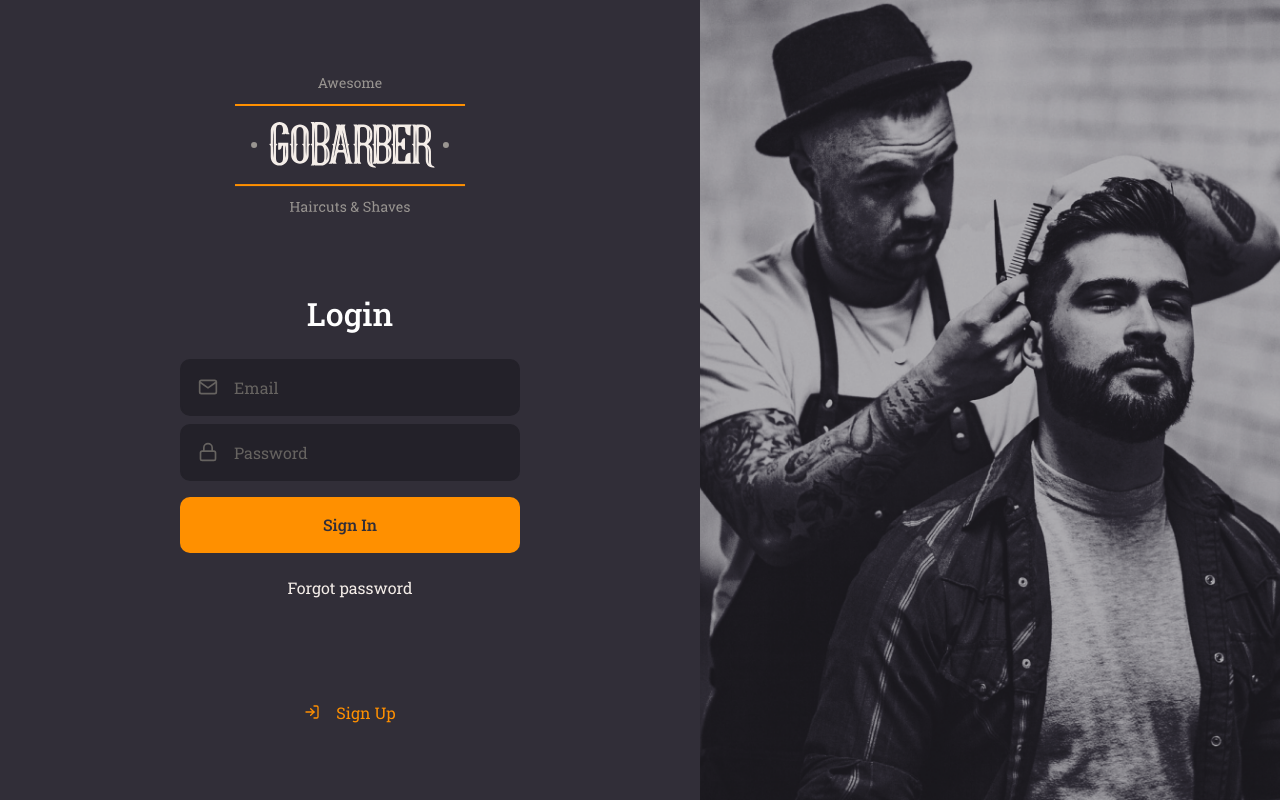
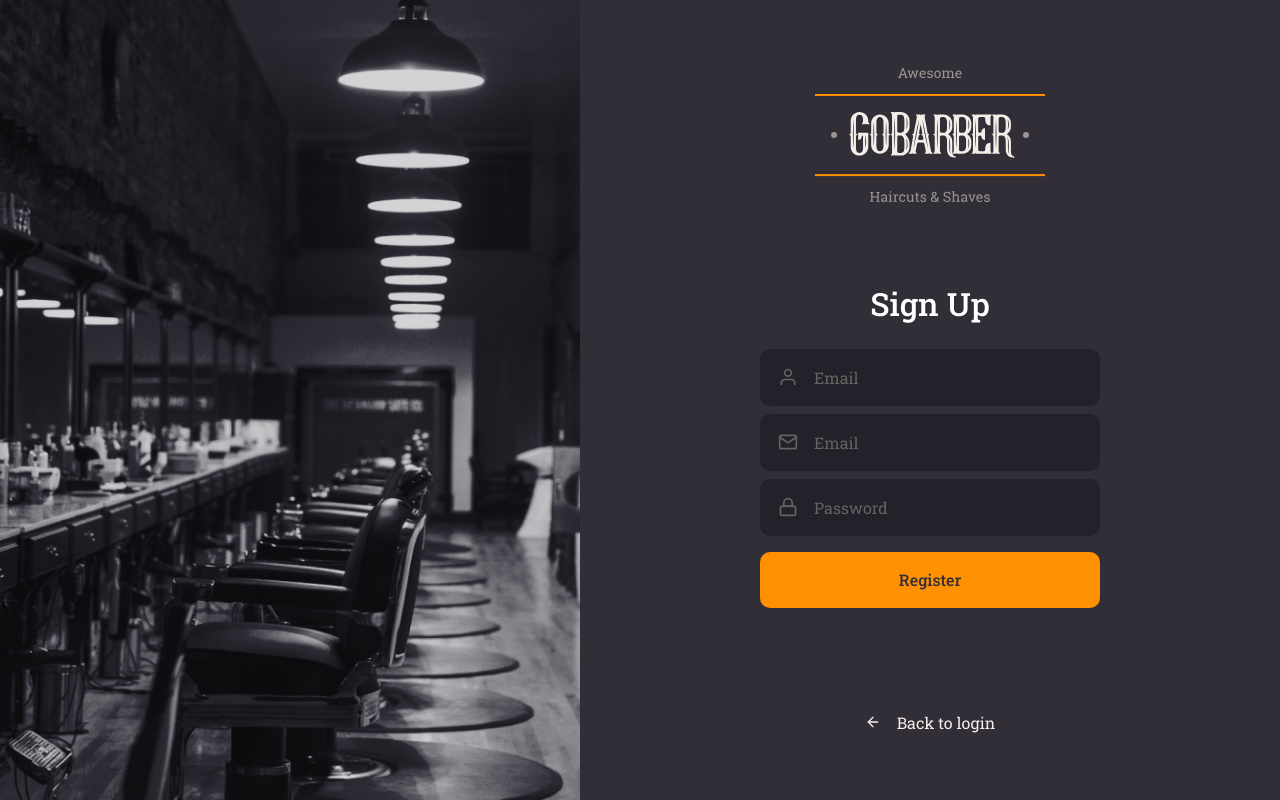
Before and after one commit to sergiohgp/GoStack_GoBarber_Web, a React (Create React App) app: page / in a window 1280 px wide. Built offline with nearby package versions, Linux system fonts and the light colour scheme.

Commit message:
Sign up page

```diff
--- a/src/App.tsx
+++ b/src/App.tsx
@@ -3,11 +3,12 @@
 import GlobalStyle from './styles/global';
 
 import SignIn from './pages/SignIn';
+import SignUp from './pages/SignUp';
 
 const App: React.FC = () => (
   <>
     <GlobalStyle />
-    <SignIn />
+    <SignUp />
   </>
 );
 
--- a/src/pages/SignUp/index.tsx
+++ b/src/pages/SignUp/index.tsx
@@ -1,5 +1,5 @@
 import React from 'react';
-import { FiLogIn, FiMail, FiUser, FiLock } from 'react-icons/fi';
+import { FiArrowLeft, FiMail, FiUser, FiLock } from 'react-icons/fi';
 
 import { Container, Content, Background } from './styles';
 import logoImg from '../../assets/logo.svg';
@@ -13,7 +13,7 @@
       <img src={logoImg} alt="GoBarber" />
 
       <form action="">
-        <h1>Login</h1>
+        <h1>Sign Up</h1>
 
         <Input icon={FiUser} name="name" placeholder="Email" />
 
@@ -26,14 +26,12 @@
           placeholder="Password"
         />
 
-        <Button type="submit">Sign Up</Button>
-
-        <a href="forgot">Forgot password</a>
+        <Button type="submit">Register</Button>
       </form>
 
       <a href="login">
-        <FiLogIn />
-        Sign Up
+        <FiArrowLeft />
+        Back to login
       </a>
     </Content>
   </Container>
--- a/src/pages/SignUp/styles.ts
+++ b/src/pages/SignUp/styles.ts
@@ -1,7 +1,7 @@
 import styled from 'styled-components';
 import { shade } from 'polished';
 
-import signInBackgroundImg from '../../assets/sign-in-background.png';
+import signUpBackgroundImg from '../../assets/sign-up-background.png';
 
 export const Container = styled.div`
   height: 100vh;
@@ -41,7 +41,7 @@
   }
   /* style only tags directly inside content and not any level inside another tag */
   > a {
-    color: #ff9000;
+    color: #f4ede8;
     display: block;
     margin-top: 24px;
     text-decoration: none;
@@ -55,13 +55,13 @@
     }
 
     &:hover {
-      color: ${shade(0.2, '#ff9000')};
+      color: ${shade(0.2, '#f4ede8')};
     }
   }
 `;
 
 export const Background = styled.div`
   flex: 1;
-  background: url(${signInBackgroundImg}) no-repeat center;
+  background: url(${signUpBackgroundImg}) no-repeat center;
   background-size: cover;
 `;
```
